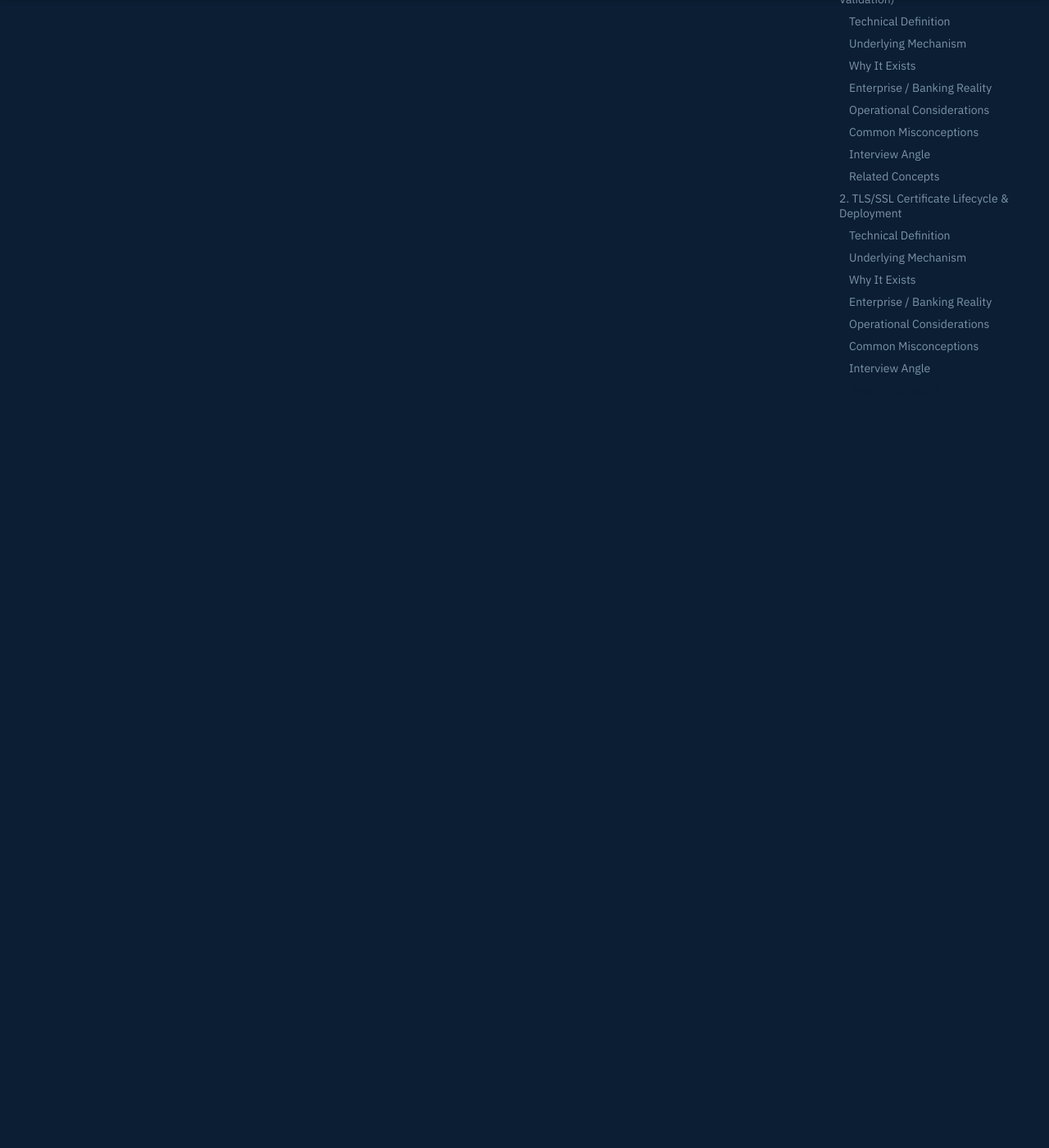
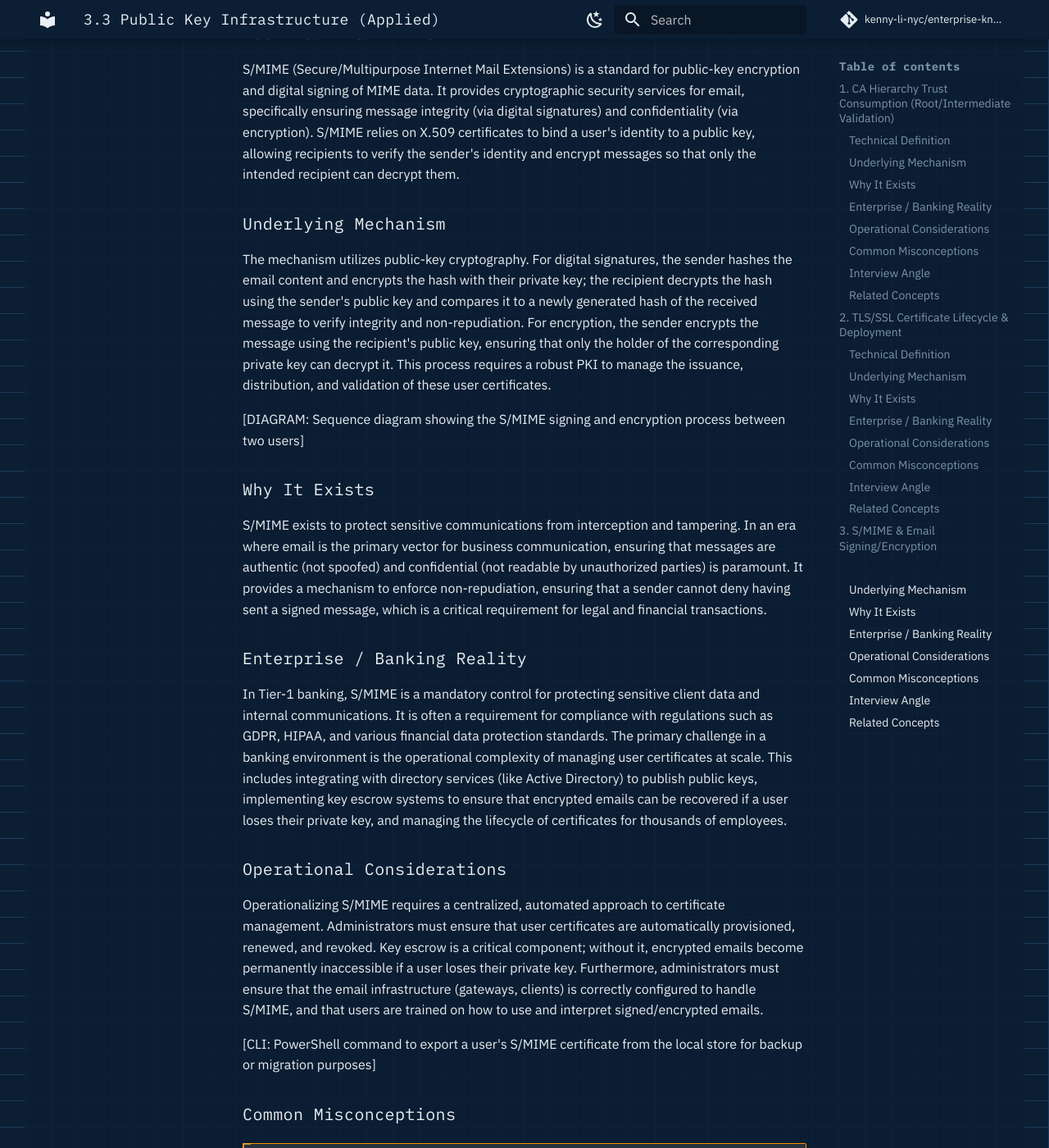
Before and after one commit to kenny-li-nyc/enterprise-knowledge-base, an MkDocs documentation site: the page built from docs/security/public-key-infrastructure-applied.md, in a window 1280 px wide and 1400 px high, scrolled down 5601 px. Shown: the whole window at 82% size. Built offline with MkDocs 1.6.1 and Material for MkDocs 9.7.7, drawn with Linux system fonts in a browser that asks for light colours; comment, search, counter and statistics services are not loaded; some of the changed text lies outside the part shown.

Commit message:
docs: add S/MIME & email signing/encryption section
Co-authored-by: aider (gemini/gemini-3.1-flash-lite) <aider@aider.chat>

```diff
--- a/docs/security/public-key-infrastructure-applied.md
+++ b/docs/security/public-key-infrastructure-applied.md
@@ -75,3 +75,40 @@ Operationalizing certificate lifecycle management requires a disciplined, automa
 - Section 3.3: CA Hierarchy Trust Consumption (Root/Intermediate Validation)
 - Section 2.7: VPN client management (IKEv2, SSL VPN)
 - Section 3.3: Certificate revocation (CRL/OCSP) in practice
+
+## 3. S/MIME & Email Signing/Encryption
+
+### Technical Definition
+S/MIME (Secure/Multipurpose Internet Mail Extensions) is a standard for public-key encryption and digital signing of MIME data. It provides cryptographic security services for email, specifically ensuring message integrity (via digital signatures) and confidentiality (via encryption). S/MIME relies on X.509 certificates to bind a user's identity to a public key, allowing recipients to verify the sender's identity and encrypt messages so that only the intended recipient can decrypt them.
+
+### Underlying Mechanism
+The mechanism utilizes public-key cryptography. For digital signatures, the sender hashes the email content and encrypts the hash with their private key; the recipient decrypts the hash using the sender's public key and compares it to a newly generated hash of the received message to verify integrity and non-repudiation. For encryption, the sender encrypts the message using the recipient's public key, ensuring that only the holder of the corresponding private key can decrypt it. This process requires a robust PKI to manage the issuance, distribution, and validation of these user certificates.
+
+[DIAGRAM: Sequence diagram showing the S/MIME signing and encryption process between two users]
+
+### Why It Exists
+S/MIME exists to protect sensitive communications from interception and tampering. In an era where email is the primary vector for business communication, ensuring that messages are authentic (not spoofed) and confidential (not readable by unauthorized parties) is paramount. It provides a mechanism to enforce non-repudiation, ensuring that a sender cannot deny having sent a signed message, which is a critical requirement for legal and financial transactions.
+
+### Enterprise / Banking Reality
+In Tier-1 banking, S/MIME is a mandatory control for protecting sensitive client data and internal communications. It is often a requirement for compliance with regulations such as GDPR, HIPAA, and various financial data protection standards. The primary challenge in a banking environment is the operational complexity of managing user certificates at scale. This includes integrating with directory services (like Active Directory) to publish public keys, implementing key escrow systems to ensure that encrypted emails can be recovered if a user loses their private key, and managing the lifecycle of certificates for thousands of employees.
+
+### Operational Considerations
+Operationalizing S/MIME requires a centralized, automated approach to certificate management. Administrators must ensure that user certificates are automatically provisioned, renewed, and revoked. Key escrow is a critical component; without it, encrypted emails become permanently inaccessible if a user loses their private key. Furthermore, administrators must ensure that the email infrastructure (gateways, clients) is correctly configured to handle S/MIME, and that users are trained on how to use and interpret signed/encrypted emails.
+
+[CLI: PowerShell command to export a user's S/MIME certificate from the local store for backup or migration purposes]
+
+### Common Misconceptions
+!!! warning
+    A common misconception is that S/MIME is only for encryption. In reality, digital signing is equally important, as it provides authentication and integrity, protecting against email spoofing and phishing. Another error is assuming that S/MIME is easy to deploy; it is notoriously difficult due to the complexities of key management, certificate distribution, and the need for consistent client-side support across different email platforms.
+
+### Interview Angle
+1. Question: How do you handle the challenge of key recovery in an S/MIME deployment?
+   Answer: We implement a mandatory key escrow system where private keys are securely backed up during the certificate issuance process. This ensures that we can recover encrypted emails if a user loses their private key, while maintaining strict access controls and audit logs to prevent unauthorized access to the escrowed keys.
+2. Question: How do you distribute public keys to ensure that users can easily encrypt emails to each other?
+   Answer: We integrate our PKI with our directory service (e.g., Active Directory/LDAP). When a user is issued an S/MIME certificate, their public key is automatically published to their user object in the directory. Email clients are then configured to query the directory to retrieve the recipient's public key when composing an encrypted email.
+3. Question: What are the risks of not implementing S/MIME in a banking environment?
+   Answer: The risks include unauthorized interception of sensitive data, successful phishing attacks due to lack of sender authentication, and non-compliance with regulatory requirements. Without S/MIME, we cannot guarantee the integrity or confidentiality of our email communications, which is unacceptable for a Tier-1 financial institution.
+
+### Related Concepts
+- Section 3.3: CA Hierarchy Trust Consumption (Root/Intermediate Validation)
+- Section 3.3: TLS/SSL Certificate Lifecycle & Deployment
```
